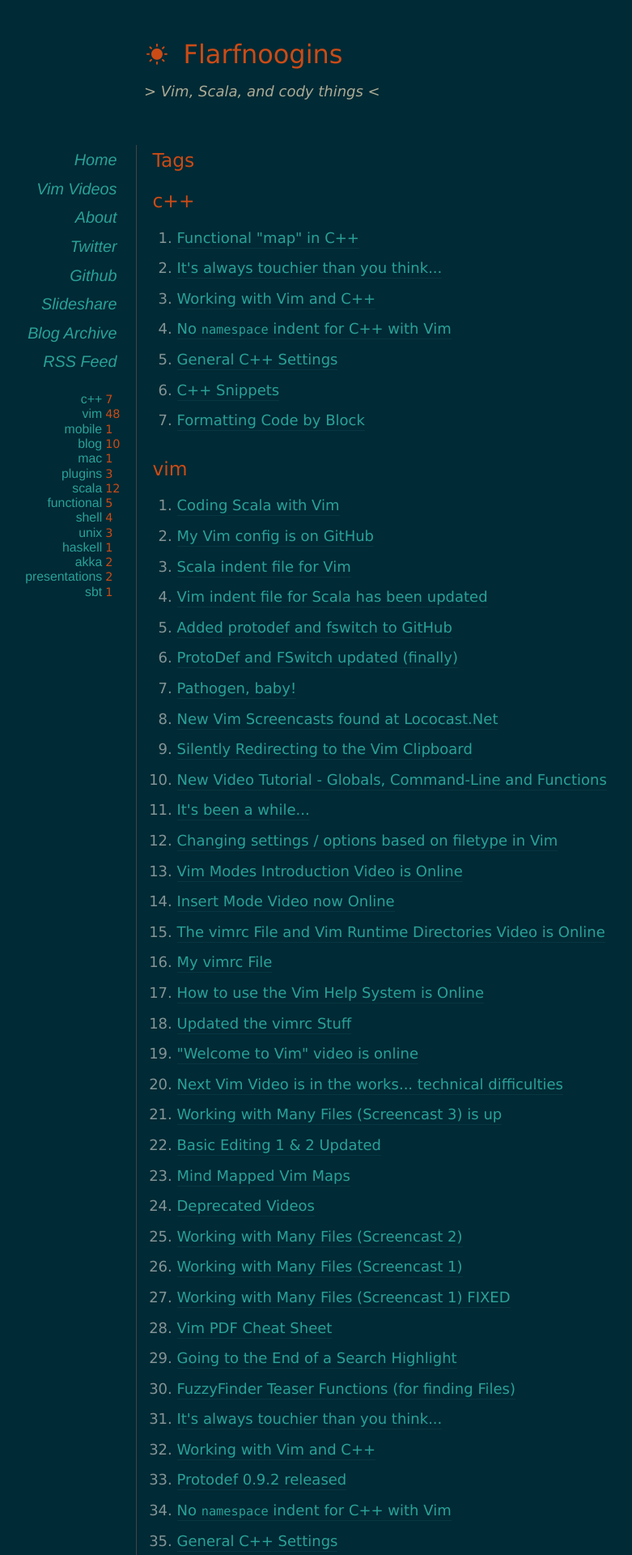
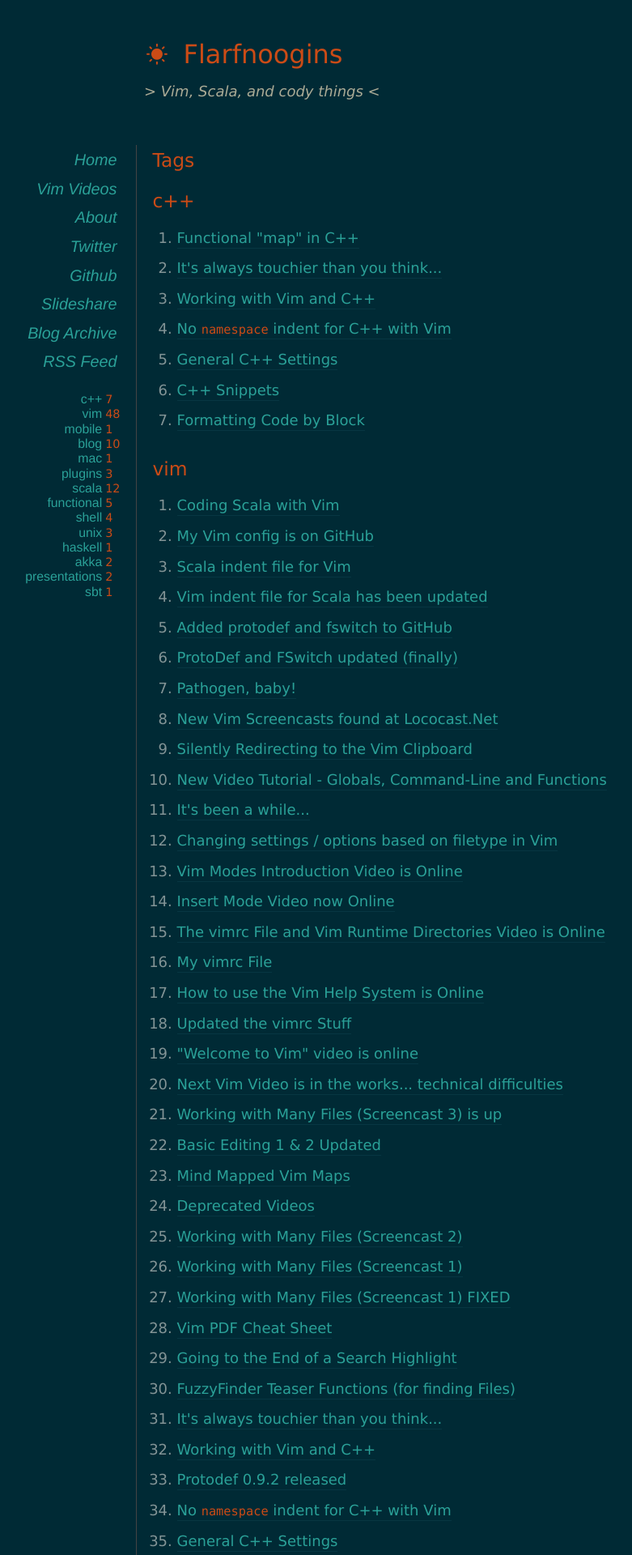
Before and after one commit to derekwyatt/derekwyatt.github.io, a Jekyll site: the page built from tags.html, in a window 1280 px wide. Shown: the top 1920 px of the page at 81% size, without its empty margins (62-843 px from the left). Built offline with Jekyll 4.4.1, drawn with Linux system fonts in a browser that asks for light colours; nearby versions of some CDN libraries; Markdown is read by kramdown in place of the engine named in the settings.

Commit message:
Colour for code was the same as links

```diff
--- a/assets/css/colors-dark.css
+++ b/assets/css/colors-dark.css
@@ -41,7 +41,9 @@ blockquote {
 }
 
 code {
-	color: #2aa198;
+ 	//color: #2aa198;
+	color: #cb4b16;
+  //color: #abab96;
 }
 
 #header .description {
```
